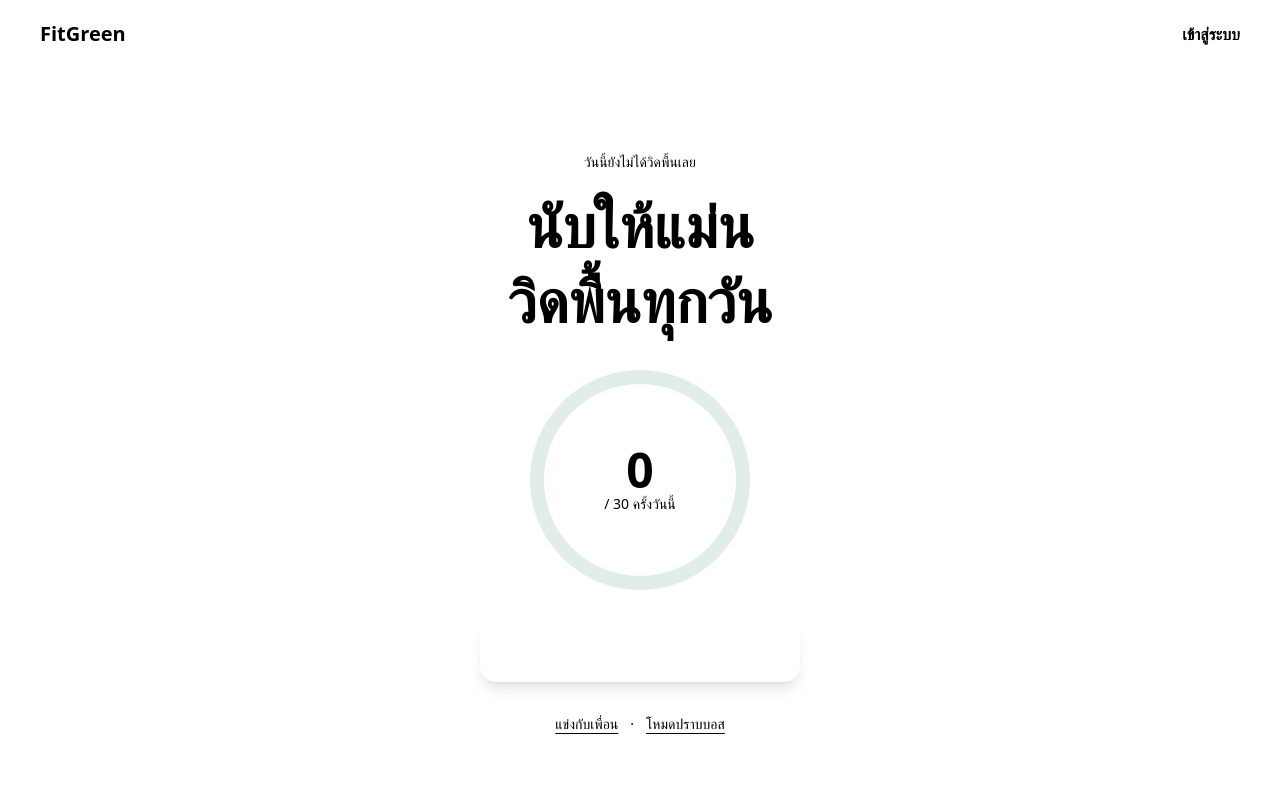
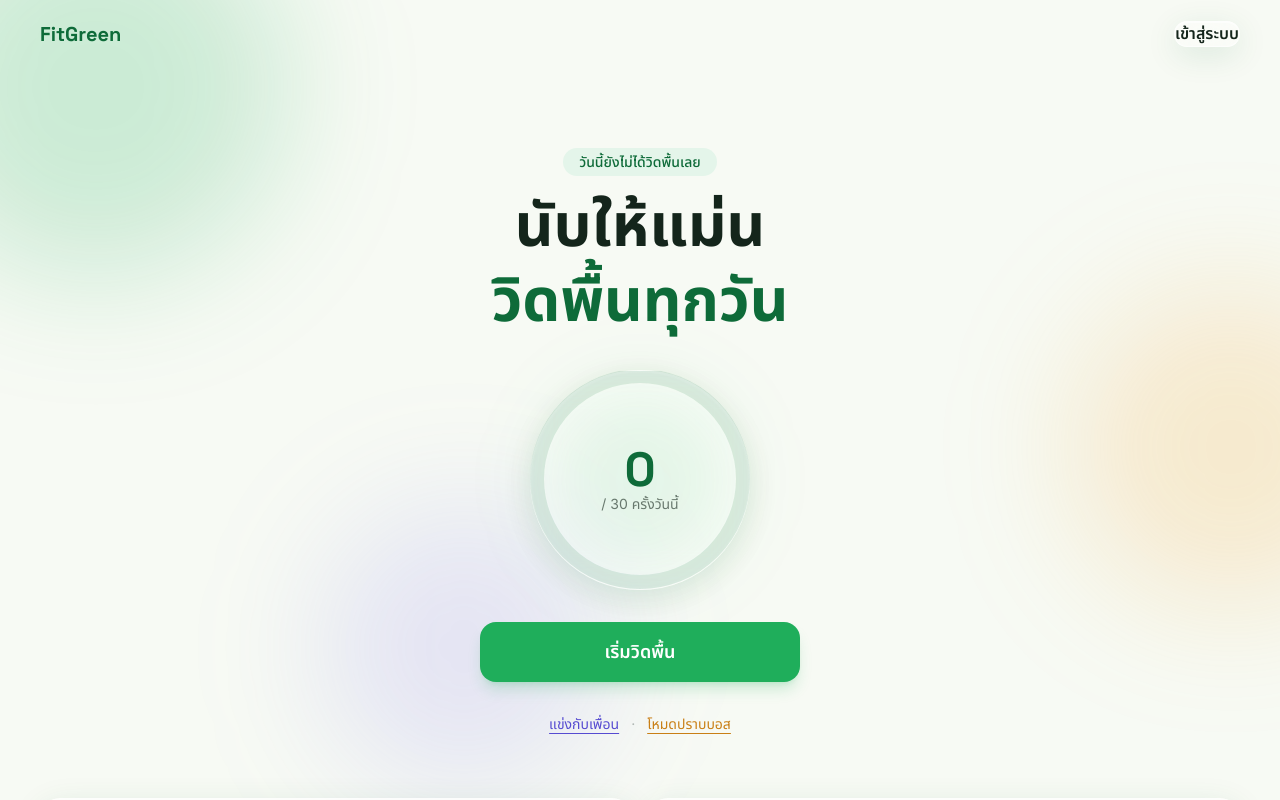
Before and after one commit to Fantarko/FitApp, a Next.js app: page / in a window 1280 px wide. Shown: the top 800 px of the page. Built offline with nearby package versions, Linux system fonts and the light colour scheme; no server answers.

Commit message:
updat gobal css

```diff
--- a/src/app/globals.css
+++ b/src/app/globals.css
@@ -1,8 +1,95 @@
+@import url("https://fonts.googleapis.com/css2?family=Space+Grotesk:wght@500;600;700&family=Inter:wght@400;500;600&family=Noto+Sans+Thai:wght@400;500;600;700&display=swap");
+
 @import "tailwindcss";
 
-/* =========================
-   Animations
-========================= */
+/* =========================================================
+   FITGREEN THEME
+   ========================================================= */
+
+@theme {
+  /* ---- Brand: living-room green ---- */
+
+  --color-ink: #14251b;
+  --color-bg: #f7faf4;
+  --color-bg-deep: #eef4e8;
+
+  /* Primary */
+  --color-primary: #1fae5b;
+  --color-primary-deep: #0e6b39;
+  --color-primary-tint: #e4f5ea;
+
+  /* Energy / Streak */
+  --color-sun: #f4a93b;
+  --color-sun-deep: #c97f16;
+
+  /* VS / Competition */
+  --color-plum: #7c6ff0;
+  --color-plum-deep: #564bd1;
+
+  /* Fonts */
+  --font-display: "Space Grotesk", "Noto Sans Thai", sans-serif;
+  --font-body: "Inter", "Noto Sans Thai", sans-serif;
+
+  /* Radius */
+  --radius-glass: 20px;
+}
+
+/* =========================================================
+   BASE
+   ========================================================= */
+
+body {
+  background: var(--color-bg);
+  color: var(--color-ink);
+  font-family: var(--font-body);
+}
+
+h1,
+h2,
+h3,
+.font-display {
+  font-family: var(--font-display);
+}
+
+/* =========================================================
+   GLASSMORPHISM
+   ========================================================= */
+
+.glass {
+  background: rgba(255, 255, 255, 0.45);
+  backdrop-filter: blur(16px) saturate(160%);
+  -webkit-backdrop-filter: blur(16px) saturate(160%);
+
+  border: 1px solid rgba(255, 255, 255, 0.6);
+
+  box-shadow:
+    0 8px 32px rgba(14, 107, 57, 0.12),
+    inset 0 1px 0 rgba(255, 255, 255, 0.5);
+}
+
+.glass-deep {
+  background: rgba(20, 37, 27, 0.35);
+  backdrop-filter: blur(18px) saturate(140%);
+  -webkit-backdrop-filter: blur(18px) saturate(140%);
+
+  border: 1px solid rgba(255, 255, 255, 0.18);
+
+  box-shadow:
+    0 8px 32px rgba(14, 107, 57, 0.25);
+}
+
+/* =========================================================
+   ACCESSIBILITY
+   ========================================================= */
+
+:focus-visible {
+  outline: 2px solid var(--color-primary-deep);
+  outline-offset: 2px;
+}
+
+/* =========================================================
+   ANIMATIONS
+   ========================================================= */
 
 @keyframes fade-in {
   from {
@@ -66,9 +153,9 @@
   }
 }
 
-/* =========================
-   Animation Classes
-========================= */
+/* =========================================================
+   ANIMATION CLASSES
+   ========================================================= */
 
 .animate-fade-in {
   animation: fade-in 0.7s ease-out both;
@@ -90,9 +177,9 @@
   animation: medal-pop 0.5s ease-out both;
 }
 
-/* =========================
-   Hover
-========================= */
+/* =========================================================
+   HOVER
+   ========================================================= */
 
 .hover-float {
   transition:
@@ -104,9 +191,9 @@
   transform: translateY(-4px);
 }
 
-/* =========================
-   Reduced Motion
-========================= */
+/* =========================================================
+   REDUCED MOTION
+   ========================================================= */
 
 @media (prefers-reduced-motion: reduce) {
   *,
```
